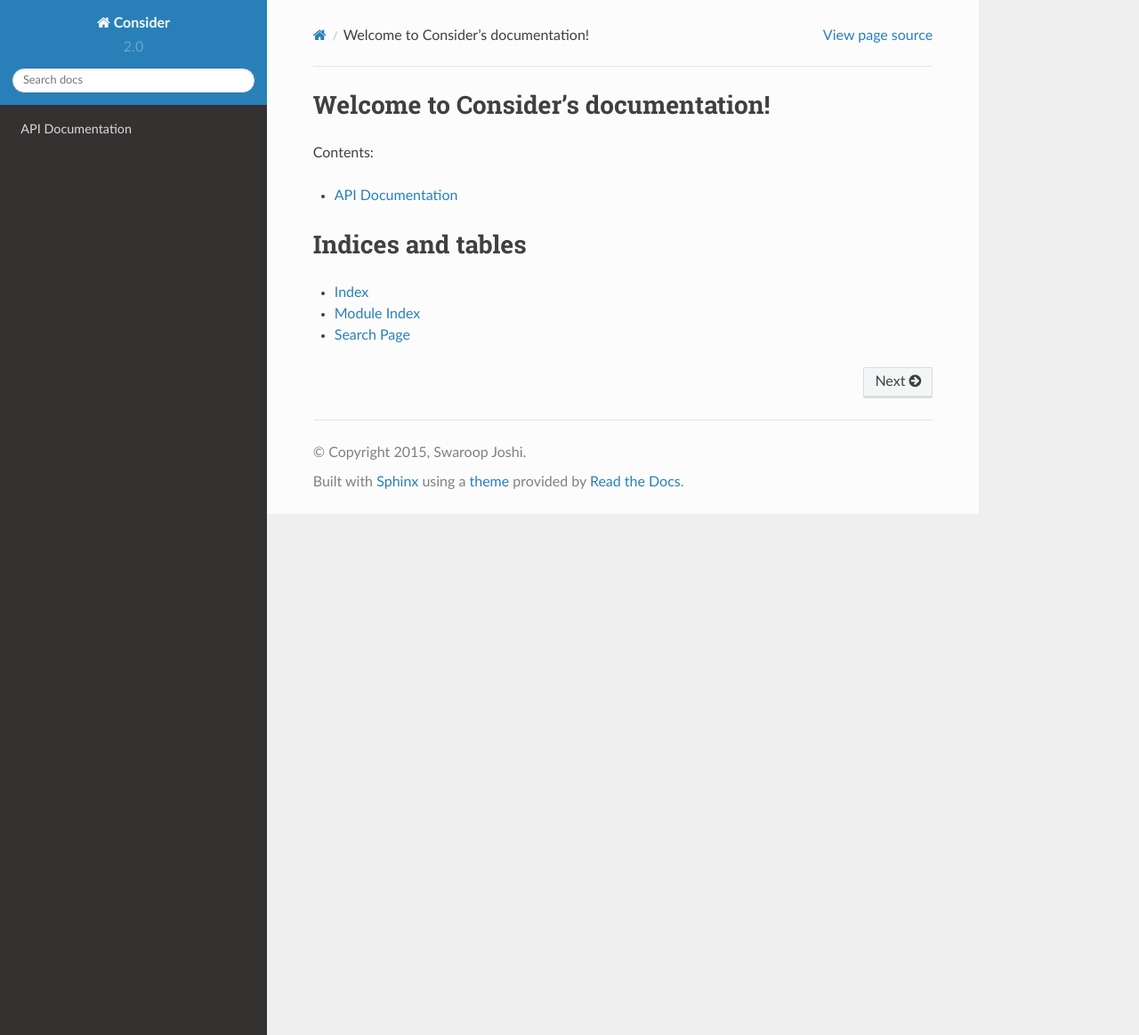
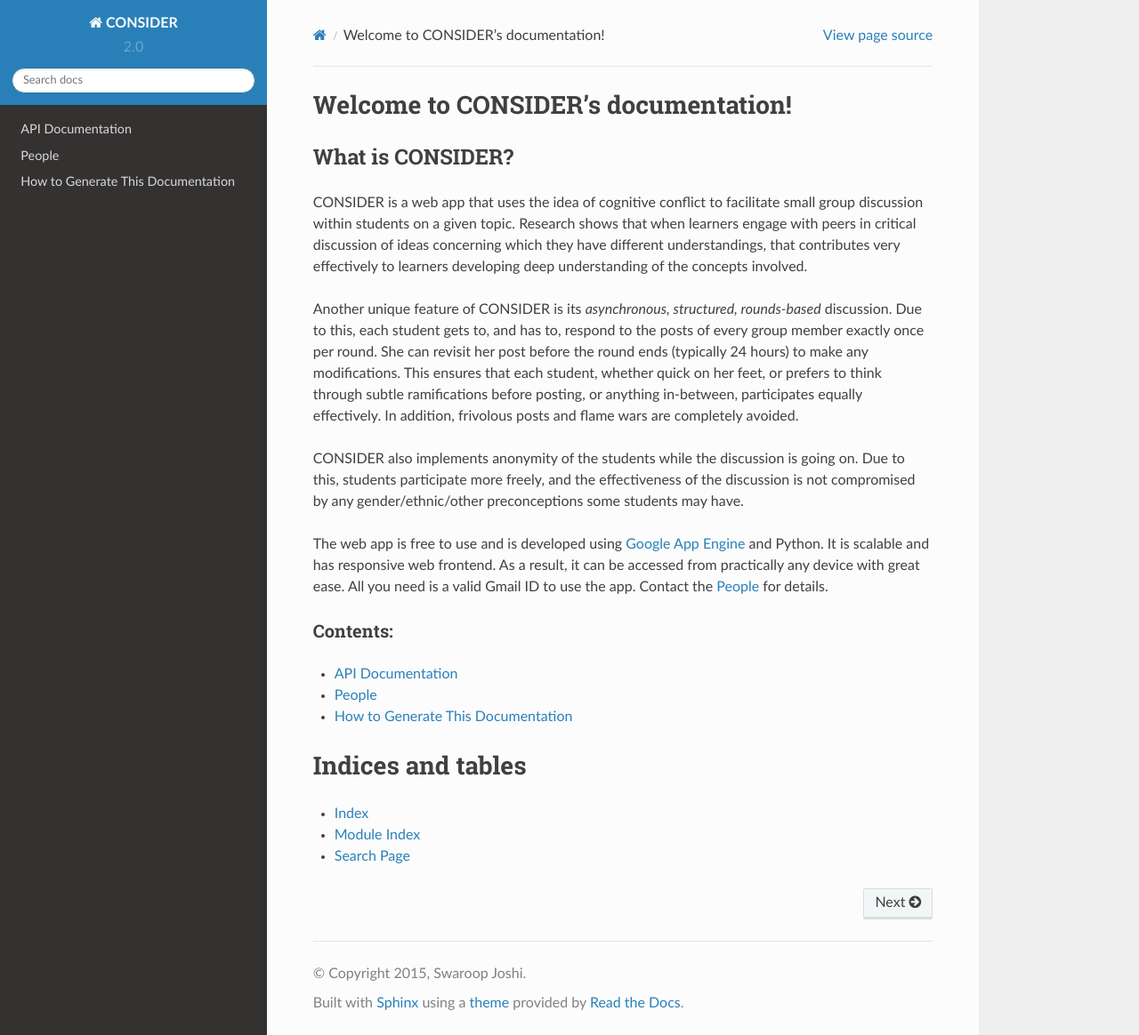
Before and after one commit to wintonc7/consider, a Sphinx documentation site: the page built from docs/source/index.txt, in a window 1280 px wide and 1164 px high. Shown: the whole window at 89% size. Built offline with Sphinx 7.4.7 and the Read the Docs theme 2.0.0, drawn with Linux system fonts in a browser that asks for light colours.

Commit message:
Sphinx documentation included.

```diff
--- a/docs/source/conf.py
+++ b/docs/source/conf.py
@@ -1,6 +1,6 @@
 # -*- coding: utf-8 -*-
 #
-# Consider documentation build configuration file, created by
+# CONSIDER documentation build configuration file, created by
 # sphinx-quickstart on Fri Dec 18 00:18:54 2015.
 #
 # This file is execfile()d with the current directory set to its
@@ -53,7 +53,7 @@ source_suffix = '.txt'
 master_doc = 'index'
 
 # General information about the project.
-project = u'Consider'
+project = u'CONSIDER'
 copyright = u'2015, Swaroop Joshi'
 author = u'Swaroop Joshi'
 
@@ -230,7 +230,7 @@ latex_elements = {
 # (source start file, target name, title,
 #  author, documentclass [howto, manual, or own class]).
 latex_documents = [
-  (master_doc, 'Consider.tex', u'Consider Documentation',
+  (master_doc, 'CONSIDER.tex', u'CONSIDER Documentation',
    u'Swaroop Joshi', 'manual'),
 ]
 
@@ -260,7 +260,7 @@ latex_documents = [
 # One entry per manual page. List of tuples
 # (source start file, name, description, authors, manual section).
 man_pages = [
-    (master_doc, 'consider', u'Consider Documentation',
+    (master_doc, 'consider', u'CONSIDER Documentation',
      [author], 1)
 ]
 
@@ -274,8 +274,8 @@ man_pages = [
 # (source start file, target name, title, author,
 #  dir menu entry, description, category)
 texinfo_documents = [
-  (master_doc, 'Consider', u'Consider Documentation',
-   author, 'Consider', 'One line description of project.',
+  (master_doc, 'CONSIDER', u'CONSIDER Documentation',
+   author, 'CONSIDER', 'One line description of project.',
    'Miscellaneous'),
 ]
 
--- a/docs/source/index.txt
+++ b/docs/source/index.txt
@@ -3,10 +3,38 @@
    You can adapt this file completely to your liking, but it should at least
    contain the root `toctree` directive.
 
-Welcome to Consider's documentation!
+Welcome to CONSIDER's documentation!
 ====================================
 
+What is CONSIDER?
+~~~~~~~~~~~~~~~~~
+..
+    Conflict and collaboration would seem to be ideas that are diametrically opposed to each other.
+    But, in fact, classic work by the Swiss developmental psychologist
+    `Jean Piaget <https://en.wikipedia.org/wiki/Jean_Piaget>`_ on how children and adults learn shows
+    that when learners engage with peers in critical discussion of ideas concerning which they have different
+    understandings, that contributes very effectively to learners developing deep understanding of the concepts
+    involved.
+
+    Various educators and researchers have observed that getting students in undergraduate courses to engage with other
+    students in thoughtful discussion of important concepts is very challenging.
+    It can be especially difficult to get women students and students from other underrepresented groups to participate
+    effectively in such discussions.
+
+    In this project, we, a group of researchers and software developers at `The Ohio State University <www.osu.edu>`_\ ,
+    are working on finding software solutions that exploit the affordances of mobile and web technologies to address
+    many of these challenges.
+
+CONSIDER is a web app that uses the idea of cognitive conflict to facilitate small group discussion within students on a given topic. Research shows that when learners engage with peers in critical discussion of ideas concerning which they have different understandings, that contributes very effectively to learners developing deep understanding of the  concepts involved.
+
+Another unique feature of CONSIDER is its *asynchronous, structured, rounds-based* discussion. Due to this, each student gets to, and has to, respond to the posts of every group member exactly once per round. She can revisit her post before the round ends (typically 24 hours) to make any modifications. This ensures that each student, whether quick on her feet, or prefers to think through subtle ramifications before posting, or anything in-between, participates equally effectively. In addition, frivolous posts and flame wars are completely avoided.
+
+CONSIDER also implements anonymity of the students while the discussion is going on. Due to this, students participate more freely, and the effectiveness of the discussion is not compromised by any gender/ethnic/other preconceptions some students may have.
+
+The web app is free to use and is developed using `Google App Engine <https://cloud.google.com/appengine/>`_ and Python. It is scalable and has responsive web frontend. As a result, it can be accessed from practically any device with great ease. All you need is a valid Gmail ID to use the app. Contact the :doc:`people` for details.
+
 Contents:
++++++++++
 
 .. toctree::
    :maxdepth: 4
@@ -14,7 +42,9 @@ Contents:
 
    API Documentation <api>
 
+   People <people>
 
+   How to Generate This Documentation <howto-doc>
 
 Indices and tables
 ==================
```
Also changed, not shown: docs/source/howto-doc.txt (added, +17 -0 lines), docs/source/people.txt (added, +8 -0 lines), 1 other file.
